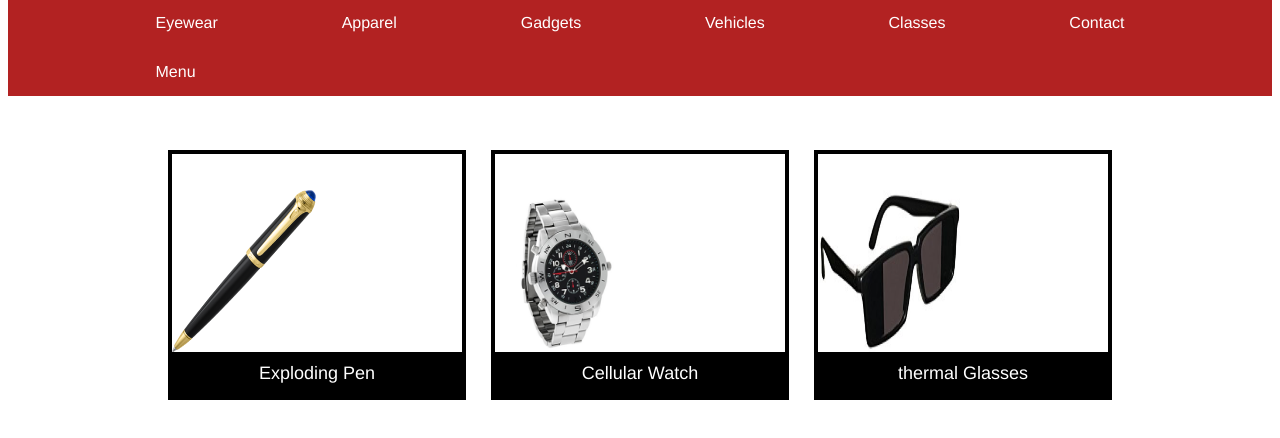
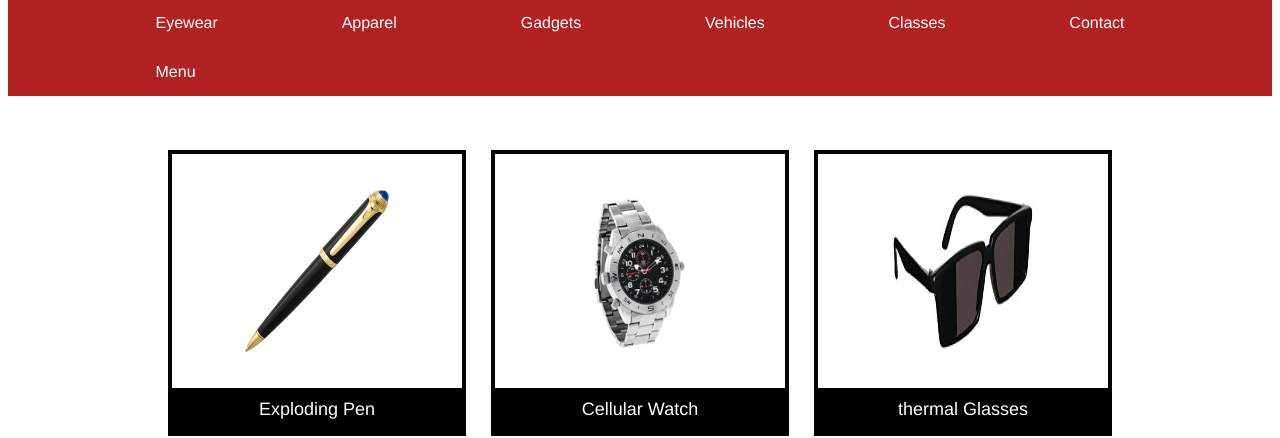
Before and after one commit to NilleHansen/Secret-Agent-Supply, a plain HTML site: page index.html in a window 1280 px wide. Shown: the part 547-985 px from the top of the page. Drawn offline with Linux system fonts and the light colour scheme.

Commit message:
images now on margin auto + padding for top and bottom

```diff
--- a/resources/css/style.css
+++ b/resources/css/style.css
@@ -155,7 +155,6 @@ h1 {
   background-color: white;
   border: 4px solid black;
   display: block;
-  padding-top: 2rem;
   width: 30%;
 }
 
@@ -163,7 +162,8 @@ h1 {
   max-width: 8em;
   align-items: center;
   display: block;
-  margin: 0px;
+  margin: auto;
+  padding: 2rem 0rem;
 }
 
 .products p {
```
